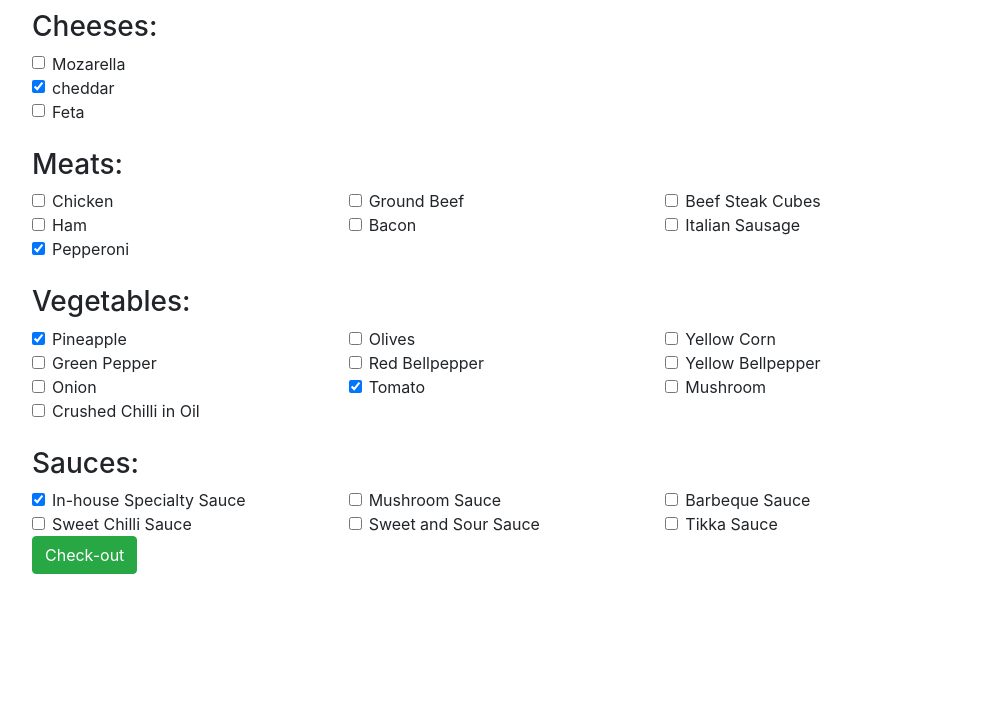
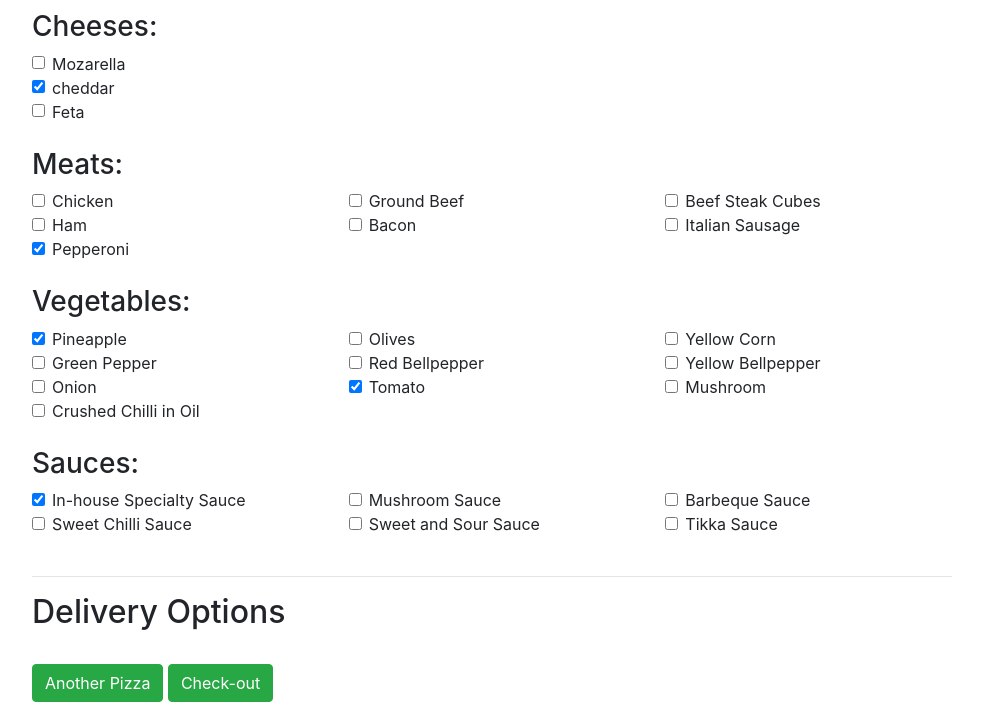
Before and after one commit to JoyWambui/IP-WEEK3, a plain HTML site: page index.html in a window 1280 px wide. Shown: the part 545-1247 px from the top of the page, without its empty margins (148-1131 px from the left). Before the commit the page ends 1119 px from the top, so only its background shows below. Drawn offline with nearby package versions, Linux system fonts and the light colour scheme.

Commit message:
add another pizza button.

```diff
--- a/index.html
+++ b/index.html
@@ -231,8 +231,14 @@
                     </div>
                   </div>
                 </div>
+              </div><br><hr>
+              <div>
+                <h2>Delivery Options</h2>
+              </div><br>
+              <div>
+                <span class="btn btn-success" id="addPizza">Another Pizza</span>
+                <button type="submit" class="btn btn-success">Check-out</button>
               </div>
-              <button type="submit" class="btn btn-success">Check-out</button>
             </form>
           </div>
           <div class="col-md-1"></div>
```
